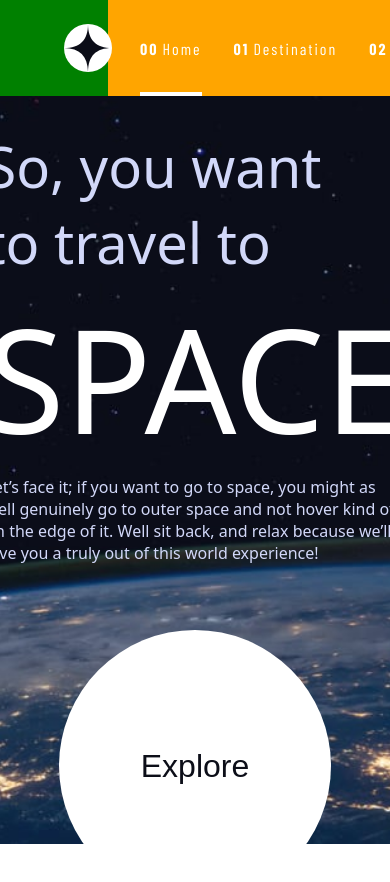
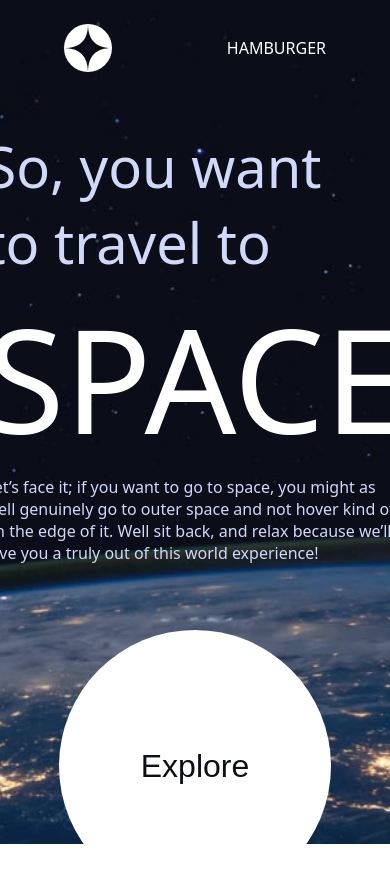
Before and after one commit to devlinmorrow/space-tourism, a Next.js app: page /space-tourism in a window 390 px wide. Shown: the top 882 px of the page. Built offline with nearby package versions, Linux system fonts and the light colour scheme; a web font is replaced by a local one.

Commit message:
adds blurs and hamburger template

```diff
--- a/src/app/space-tourism/components/Header.tsx
+++ b/src/app/space-tourism/components/Header.tsx
@@ -22,7 +22,6 @@ const HeaderWrapper = styled.div`
   position: fixed;
   padding-top: 40px;
   top: 0;
-  background-color: green;
   width: 100%;
   height: 136px;
 
--- a/src/app/space-tourism/components/NavBar.tsx
+++ b/src/app/space-tourism/components/NavBar.tsx
@@ -2,6 +2,7 @@ import { textPreset8 } from "@/app/globalStyles";
 import styled from "styled-components";
 import { usePathname } from "next/navigation";
 import Link from "next/link";
+import { QUERIES } from "../../constants";
 
 export function NavBar() {
   const pathname = usePathname();
@@ -26,6 +27,7 @@ export function NavBar() {
           </NavLink>
         );
       })}
+      <Button>HAMBURGER</Button>
     </NavBarWrapper>
   );
 }
@@ -39,17 +41,32 @@ const NavBarWrapper = styled.nav`
   flex: 1;
   justify-content: flex-end;
   align-items: center;
-  background-color: orange;
   padding: 0 64px 0 32px;
   gap: 32px;
   height: 100%;
+  background-color: rgba(255, 255, 255, 0.05);
+  backdrop-filter: blur(5px);
+
+  @media ${QUERIES.mobileAndDown} {
+    background-color: unset;
+    backdrop-filter: unset;
+  }
 `;
+
+const Button = styled.button`
+  display: none;
+  color: white;
+
+  @media ${QUERIES.mobileAndDown} {
+    display: block;
+  }
+`
 
 interface NavLinkProps {
   $active?: boolean;
 }
 
-const NavLink = styled(Link)<NavLinkProps>`
+const NavLink = styled(Link) <NavLinkProps>`
   height: 100%;
   display: flex;
   align-items: center;
@@ -59,4 +76,8 @@ const NavLink = styled(Link)<NavLinkProps>`
   border-top: solid 4px transparent;
   border-bottom: ${(props) =>
     props.$active ? "solid 4px white" : "solid 4px transparent"};
+
+  @media ${QUERIES.mobileAndDown} {
+    display: none;
+  }
 `;
```
